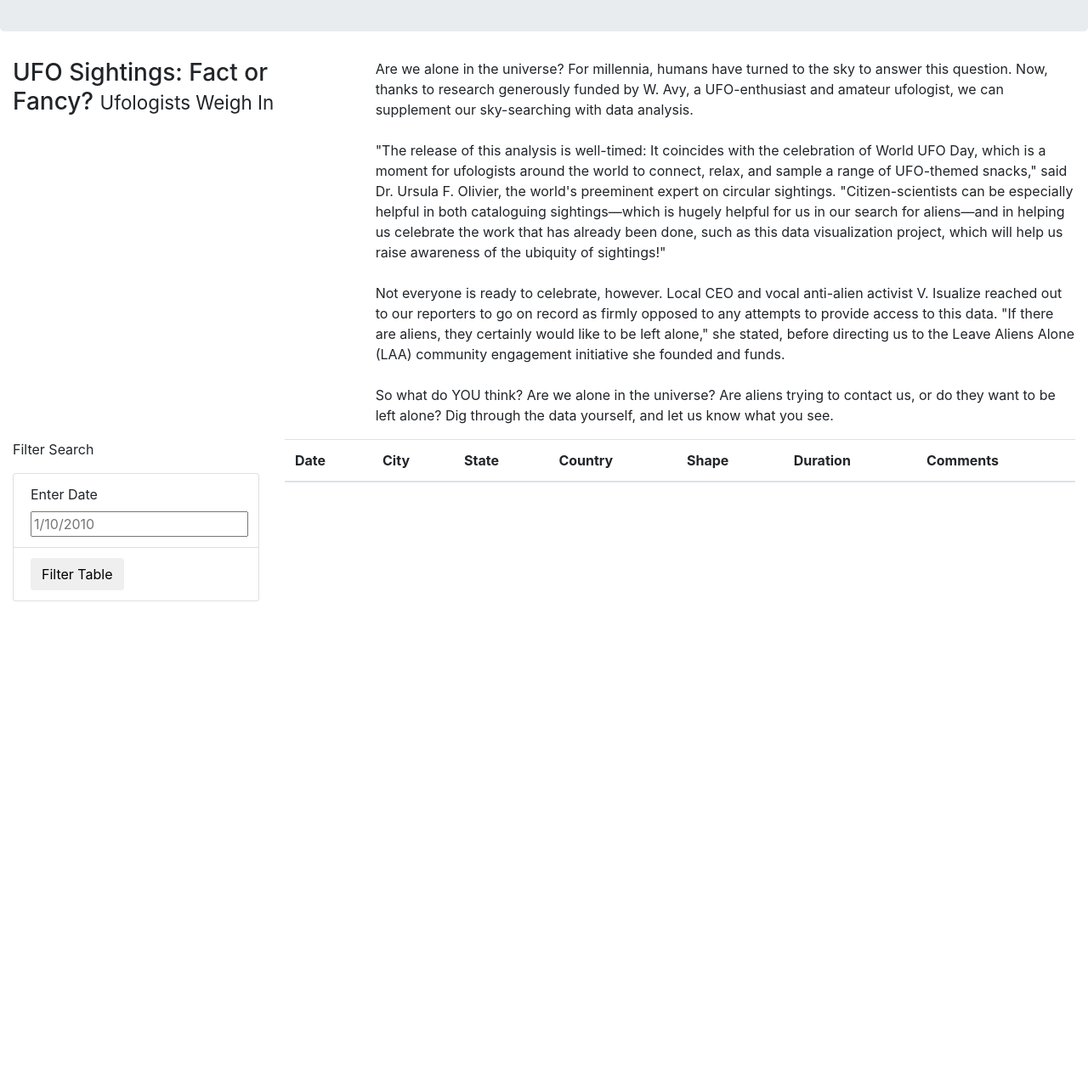
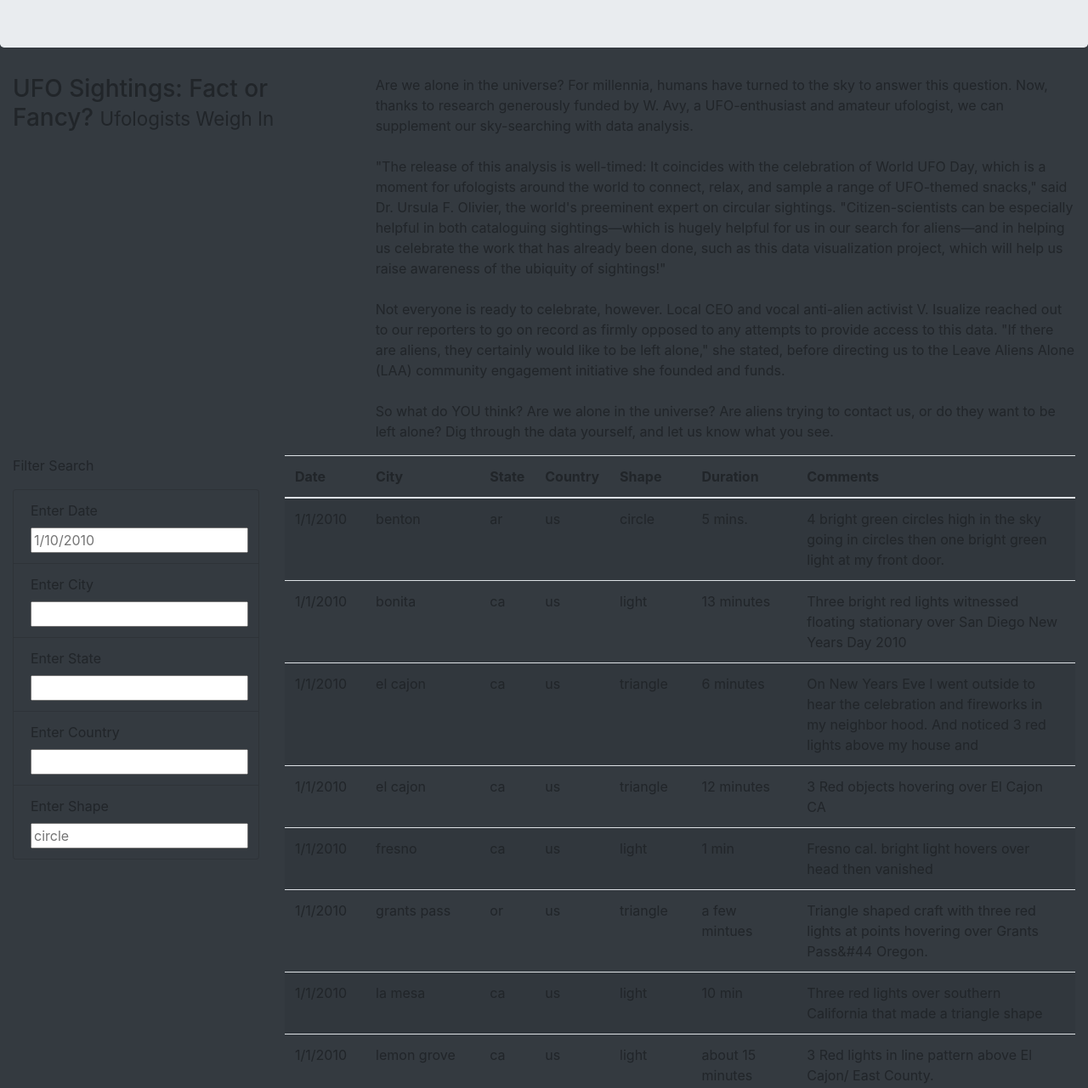
Before and after one commit to DartElina/UFOs, a plain HTML site: page index.html in a window 1280 px wide. Shown: the part 203-1484 px from the top of the page at 85% size. Before the commit the page ends 911 px from the top, so only its background shows below. Drawn offline with nearby package versions, Linux system fonts and the light colour scheme.

Commit message:
challenge code

```diff
--- a/index.html
+++ b/index.html
@@ -1,26 +1,24 @@
 <!DOCTYPE html>
 <html lang="en">
+
 <head>
     <meta charset="UTF-8">
     <meta http-equiv="X-UA-Compatible" content="IE=edge">
     <meta name="viewport" content="width=device-width, initial-scale=1.0">
     <title>UFO Finder</title>
-    <link
-      rel="stylesheet"
-      href="https://maxcdn.bootstrapcdn.com/bootstrap/4.0.0/css/bootstrap.min.css"
-      integrity="sha384-Gn5384xqQ1aoWXA+058RXPxPg6fy4IWvTNh0E263XmFcJlSAwiGgFAW/dAiS6JXm"
-      crossorigin="anonymous"
-    />
+    <link rel="stylesheet" href="https://maxcdn.bootstrapcdn.com/bootstrap/4.0.0/css/bootstrap.min.css"
+        integrity="sha384-Gn5384xqQ1aoWXA+058RXPxPg6fy4IWvTNh0E263XmFcJlSAwiGgFAW/dAiS6JXm" crossorigin="anonymous" />
     <link rel="stylesheet" href="static/css/style.css">
 </head>
-<body>
+
+<body class="bg-dark">
     <div class="wrapper">
-        <nav class="navbar navbar-expand-lg">
+        <nav class="navbar navbar-dark bg-dark navbar-expand-lg">
             <a class="navbar-brand" href="index.html">UFO Sightings</a>
         </nav>
     </div>
     <div class="jumbotron">
-        <h1>The Truth Is Out There</h1>
+        <h1 class="display-4">The Truth is Out There</h1>
     </div>
     <div class="container-fluid">
         <div class="row">
@@ -55,15 +53,28 @@
     <div class="container-fluid">
         <div class="row">
             <div class="col-md-3">
-                <form>
+                <form class="bg-dark">
                     <p>Filter Search</p>
-                    <ul class="list-group">
-                        <li class="list-group-item">
+                    <ul class="list-group bg-dark">
+                        <li class="list-group-item bg-dark">
                             <label for="date">Enter Date</label>
                             <input type="text" placeholder="1/10/2010" id="datetime" />
                         </li>
-                        <li class="list-group-item">
-                            <button id="filter-btn" type="button" class="btn btn-default">Filter Table</button>
+                        <li class="list-group-item bg-dark">
+                            <label for="city">Enter City</label>
+                            <input type="text" id="city" />
+                        </li>
+                        <li class="list-group-item bg-dark">
+                            <label for="state">Enter State</label>
+                            <input type="text" id="state" />
+                        </li>
+                        <li class="list-group-item bg-dark">
+                            <label for="country">Enter Country</label>
+                            <input type="text" id="country" />
+                        </li>
+                        <li class="list-group-item bg-dark">
+                            <label for="shape">Enter Shape</label>
+                            <input type="text" placeholder="circle" id="shape" />
                         </li>
                     </ul>
                 </form>
@@ -89,5 +100,9 @@
             </div>
         </div>
     </div>
+    <script src="https://cdnjs.cloudflare.com/ajax/libs/d3/4.11.0/d3.js"></script>
+    <script src="static/js/data.js"></script>
+    <script src="static/js/app.js"></script>
 </body>
+
 </html>
```
Lines whose indentation alone changed are shown as unchanged.
